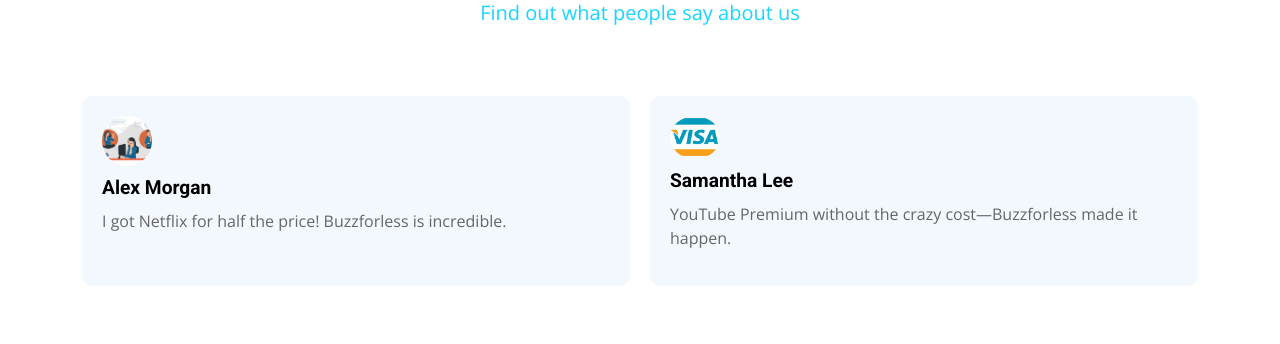
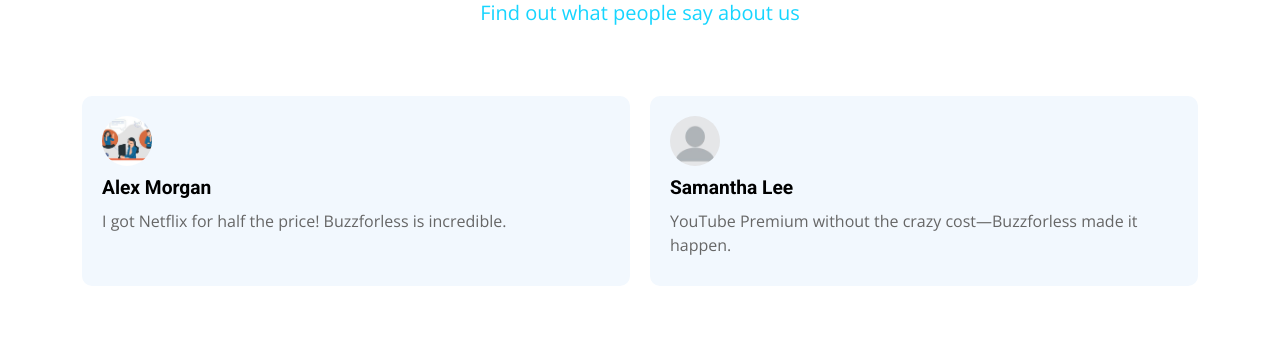
Before and after one commit to Okpara007/buzz4less, a Django app: page / in a window 1280 px wide. Shown: the part 2299-2643 px from the top of the page. Run offline with Django 5.2, Linux system fonts and the light colour scheme; data that the repository does not hold is empty; some libraries are stand-ins or nearby versions.

Commit message:
added testimoniees

```diff
--- a/templates/pages/index.html
+++ b/templates/pages/index.html
@@ -218,12 +218,12 @@
                             <p>I got Netflix for half the price! Buzzforless is incredible.</p>
                         </div>
                         <div class="swiper-slide">
-                            <img src="{% static 'img/payment-1.png' %}" alt="User Image" class="testimonial-img">
+                            <img src="{% static 'img/stock_avatar.jpeg' %}" alt="User Image" class="testimonial-img">
                             <h3>Samantha Lee</h3>
                             <p>YouTube Premium without the crazy cost—Buzzforless made it happen.</p>
                         </div>
                         <div class="swiper-slide">
-                            <img src="{% static 'img/payment-2.png' %}" alt="User Image" class="testimonial-img">
+                            <img src="{% static 'img/lamp.jpeg' %}" alt="User Image" class="testimonial-img">
                             <h3>Chris Daniels</h3>
                             <p>Prime Video and Netflix for less than I ever thought possible. Highly recommend Buzzforless!</p>
                         </div>
@@ -238,27 +238,27 @@
                             <p>Listening to music on Tidal and watching Netflix has never been more affordable. Thank you, Buzzforless!</p>
                         </div>
                         <div class="swiper-slide">
-                            <img src="{% static 'img/hero2.png' %}" alt="User Image" class="testimonial-img">
+                            <img src="{% static 'img/testimoniee.jpeg' %}" alt="User Image" class="testimonial-img">
                             <h3>Patricia Gomez</h3>
                             <p>Finally, I can enjoy YouTube Premium without those annoying ads, and it’s so cheap!</p>
                         </div>
                         <div class="swiper-slide">
-                            <img src="{% static 'img/hero3.jpg' %}" alt="User Image" class="testimonial-img">
+                            <img src="{% static 'img/stock_avatar.jpeg' %}" alt="User Image" class="testimonial-img">
                             <h3>Ryan Brooks</h3>
                             <p>Prime Video, Spotify, and even Tidal—Buzzforless is the real deal!</p>
                         </div>
                         <div class="swiper-slide">
-                            <img src="{% static 'img/hero4.png' %}" alt="User Image" class="testimonial-img">
+                            <img src="{% static 'img/testimoniee2.jpeg' %}" alt="User Image" class="testimonial-img">
                             <h3>Sophia Adams</h3>
                             <p>Netflix and YouTube Premium for less than I pay for coffee. Buzzforless is amazing!</p>
                         </div>
                         <div class="swiper-slide">
-                            <img src="{% static 'img/Unknown.jpg' %}" alt="User Image" class="testimonial-img">
+                            <img src="{% static 'img/testimoniee3.jpeg' %}" alt="User Image" class="testimonial-img">
                             <h3>Olivia Martinez</h3>
                             <p>I got my whole family on Prime Video and Netflix with Buzzforless. Great service!</p>
                         </div>
                         <div class="swiper-slide">
-                            <img src="{% static 'img/testimonial_img.jpg' %}" alt="User Image" class="testimonial-img">
+                            <img src="{% static 'img/stock_avatar.jpeg' %}" alt="User Image" class="testimonial-img">
                             <h3>Michael Rivera</h3>
                             <p>Buzzforless made Tidal affordable, and now I enjoy my high-quality music without stress!”
                                 – Grace Johnson</p>
```
Also changed, not shown: buzz4less/static/img/lamp.jpeg (added), buzz4less/static/img/stock_avatar.jpeg (added), buzz4less/static/img/testimoniee.jpeg (added), buzz4less/static/img/testimoniee2.jpeg (added), buzz4less/static/img/testimoniee3.jpeg (added).
